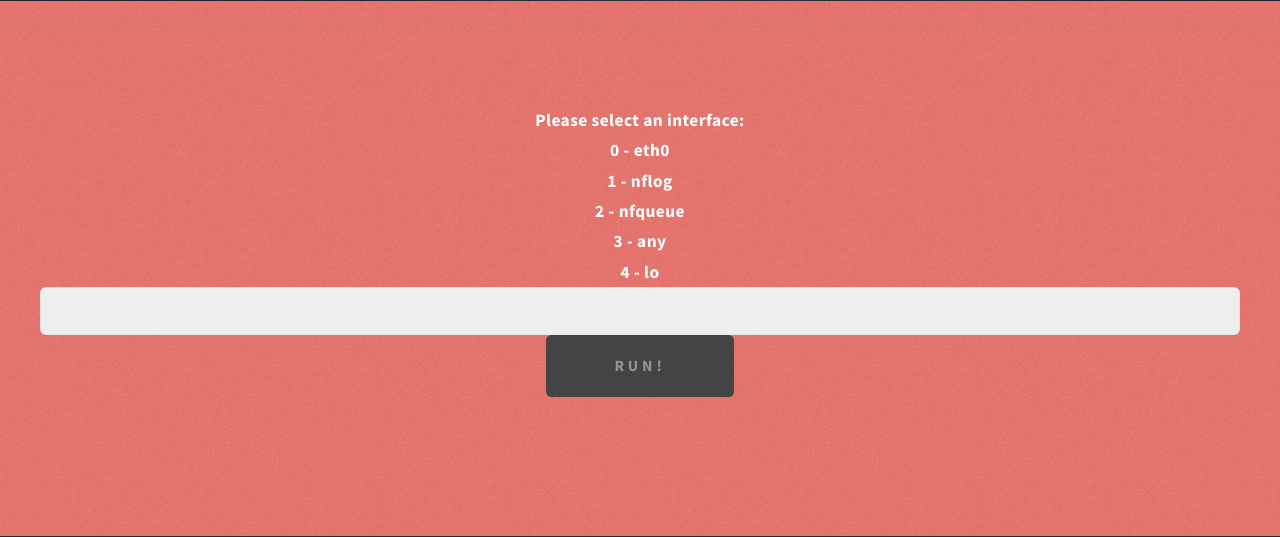
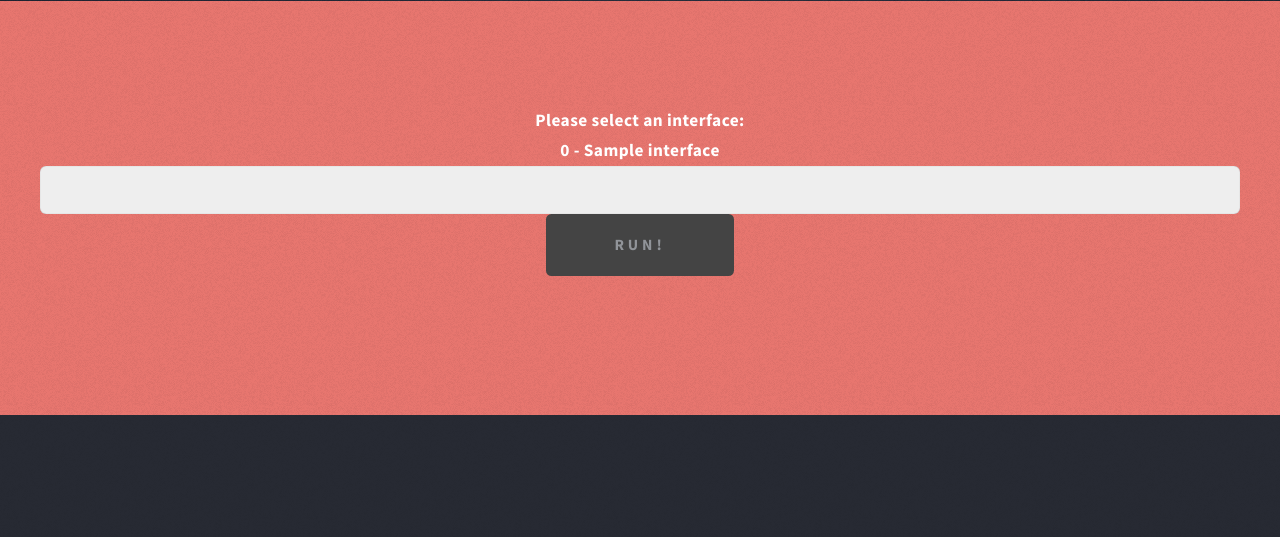
Before and after one commit to franzjustin/SlaacSecuritySolution, a Flask app: template ClassS3/templates/sniffer.html in a window 1280 px wide. Shown: the part 623-1160 px from the top of the page. Run offline with Flask 3, Linux system fonts and the light colour scheme; the template is opened without the code that fills it: most values are stand-ins (such as "Sample title", 1, 10 or a date in 2020).

Commit message:
finished dynamic interface list

```diff
--- a/ClassS3/demo.py
+++ b/ClassS3/demo.py
@@ -4,7 +4,8 @@ import functools
 import threading
 import Sniff
 import time
-
+import pcapy
+from pcapy import findalldevs
 # from sniffer import StoppableThread
 
 # snifferFile = StoppableThread()
@@ -37,6 +38,7 @@ def File_Existence(filepath):
 class Main(flask.views.MethodView):  # the main page
     def get(self):  # when open, this is the first page it gets
         #print File_Existence(os.path.join(APP_ACC, 'Accounts.txt'))
+
         if File_Existence(os.path.join(APP_ACC, 'Accounts.txt')) is False:
             print "NO Accounts.txt"
             return flask.render_template('signUp.html',running=running)  #flask uses templates of html files for the interface // in this case, the index page
@@ -96,7 +98,11 @@ class Sniffer(flask.views.MethodView):
     def get(self):
         print "went to sniffer, running is"
         print str(running)
-        return flask.render_template('sniffer.html', running=running)
+        interface_list = self.getInterface()
+        print interface_list[0]
+        return flask.render_template('sniffer.html', running=running, interface_list=interface_list)
+    def getInterface(self):
+        return findalldevs()
 
     @login_required
     def post(self):
--- a/ClassS3/templates/sniffer.html
+++ b/ClassS3/templates/sniffer.html
@@ -7,11 +7,12 @@
     <div id="intro-wrapper" class="wrapper style1">
         <section id="intro" class="container">
             <h1> Please select an interface:</h1>
-            <h1> 0 - eth0</h1>
-            <h1> 1 - nflog</h1>
-            <h1> 2 - nfqueue</h1>
-            <h1> 3 - any</h1>
-            <h1> 4 - lo</h1>
+
+            {%for interface in interface_list%}
+            <h1> {{loop.index - 1}} - {{interface}}</h1>
+
+            {%endfor %}
+
             <form action="{{url_for('sniffer')}}" method="POST">
 	            <input type="text" name="expression" />
 	            <input type="submit" value="RUN!" />
```
